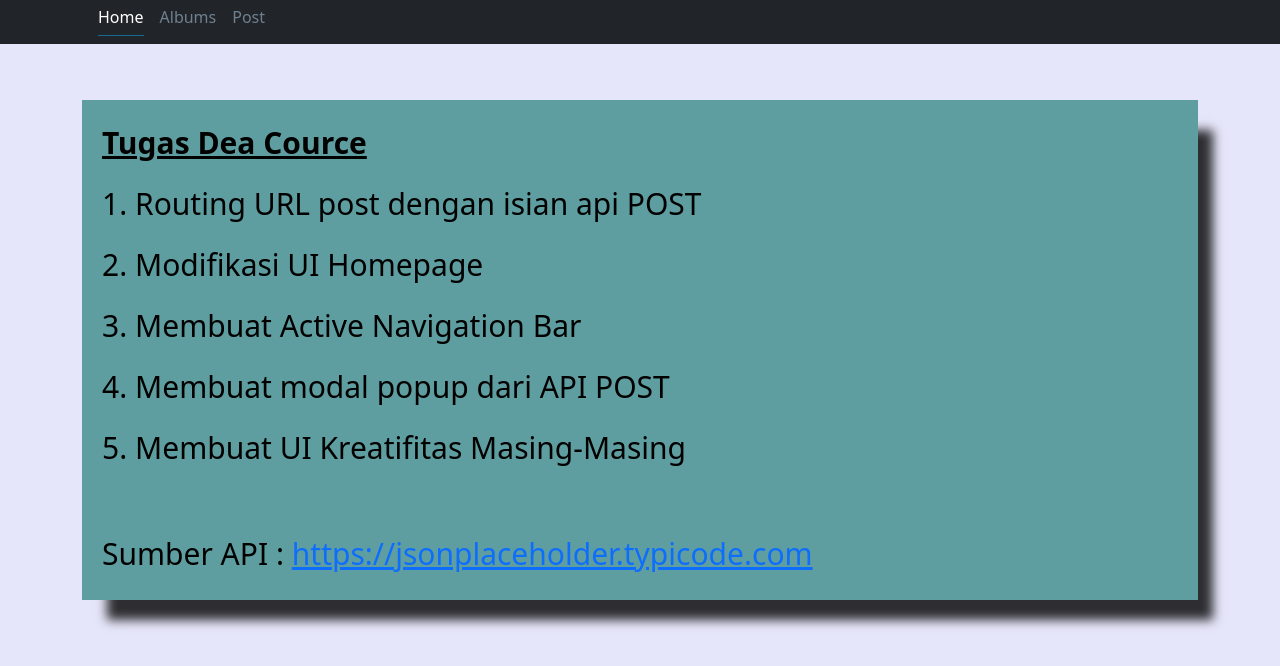
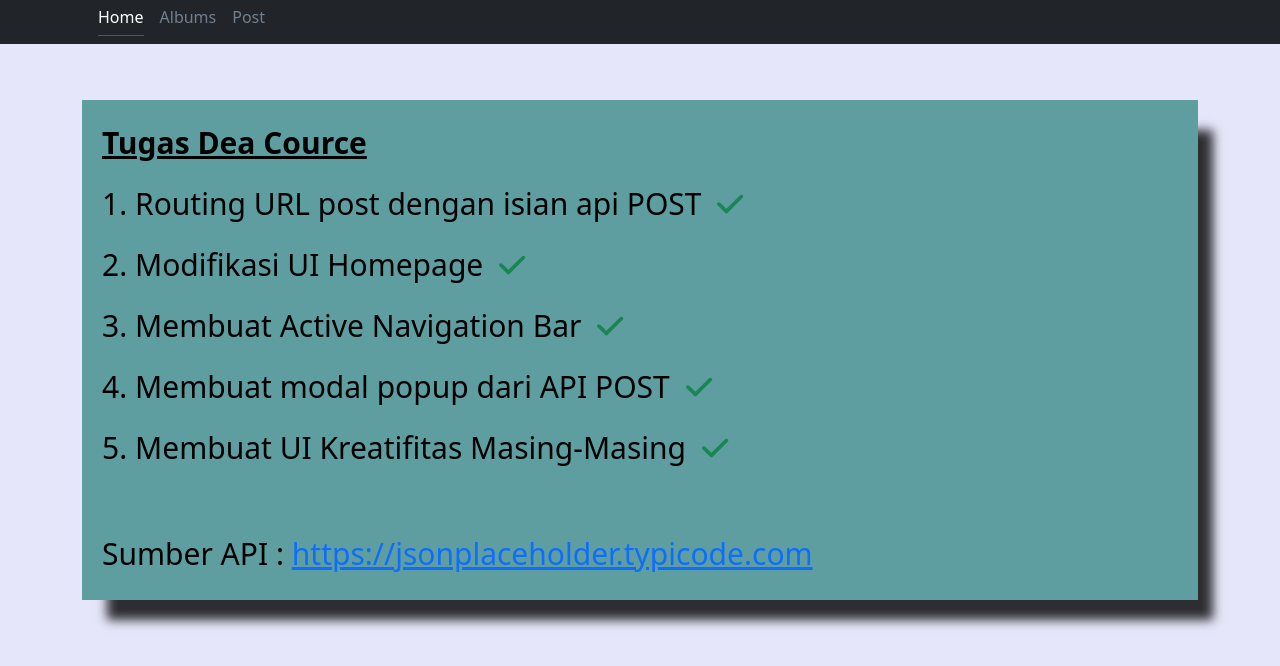
Before and after one commit to Projeck-Ijon/React-Fundamental, a React (Create React App) app: page / in a window 1280 px wide. Shown: the top 666 px of the page. Built offline with nearby package versions, Linux system fonts and the light colour scheme.

Commit message:
Menambahkan ceklis pada home

```diff
--- a/src/components/Home/home.js
+++ b/src/components/Home/home.js
@@ -1,6 +1,7 @@
 import React from "react";
 import { Container } from "react-bootstrap";
-import { MDBIcon } from "mdb-react-ui-kit";
+import { faCircleExclamation, faCheck } from "@fortawesome/free-solid-svg-icons";
+import { FontAwesomeIcon } from "@fortawesome/react-fontawesome";
 const Home = () => {
   return (
     <React.Fragment>
@@ -19,11 +20,25 @@ const Home = () => {
         >
           <p style={{ fontWeight: "bold", textDecoration: "underline" }}>Tugas Dea Cource</p>
 
-          <p>1. Routing URL post dengan isian api POST </p>
-          <p> 2. Modifikasi UI Homepage</p>
-          <p> 3. Membuat Active Navigation Bar </p>
-          <p> 4. Membuat modal popup dari API POST</p>
-          <p> 5. Membuat UI Kreatifitas Masing-Masing</p>
+          <p>
+            1. Routing URL post dengan isian api POST <FontAwesomeIcon icon={faCheck} className="ms-2 text-success" />{" "}
+          </p>
+          <p>
+            {" "}
+            2. Modifikasi UI Homepage <FontAwesomeIcon icon={faCheck} className="ms-2 text-success" />
+          </p>
+          <p>
+            {" "}
+            3. Membuat Active Navigation Bar <FontAwesomeIcon icon={faCheck} className="ms-2 text-success" />{" "}
+          </p>
+          <p>
+            {" "}
+            4. Membuat modal popup dari API POST <FontAwesomeIcon icon={faCheck} className="ms-2 text-success" />
+          </p>
+          <p>
+            {" "}
+            5. Membuat UI Kreatifitas Masing-Masing <FontAwesomeIcon icon={faCheck} className="ms-2 text-success" />
+          </p>
           <br />
           <p>
             Sumber API :{" "}
--- a/src/components/Posts/contents.post.js
+++ b/src/components/Posts/contents.post.js
@@ -70,6 +70,7 @@ const Contents = () => {
             );
           })}
         </div>
+        <div>
           <Modal show={shows} onHide={handleClose}>
             <Modal.Header closeButton>
               <Modal.Title>
@@ -88,6 +89,7 @@ const Contents = () => {
               </h6>
             </Modal.Body>
           </Modal>
+        </div>
 
         <ButtonGroup style={{ position: "fixed", left: "550px" }}>
           <Button variant="dark" size="lg" onClick={() => setUpButton("+")}>
```
Lines whose indentation alone changed are shown as unchanged.
